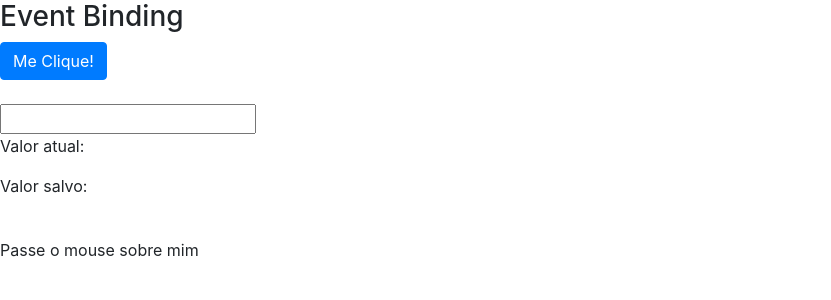
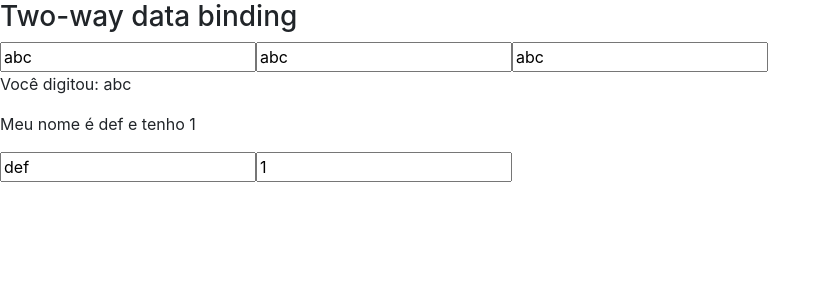
Before and after one commit to RafaelMoura29/aprendendo-angular, an Angular app in the folder curso-loiane/data-binding/: page / in a window 1280 px wide. Shown: the top 300 px of the page, without its empty margins (0-831 px from the left). Built offline with nearby package versions, Linux system fonts and the light colour scheme.

Commit message:
two-way data binding

```diff
--- a/curso-loiane/data-binding/src/app/app.module.ts
+++ b/curso-loiane/data-binding/src/app/app.module.ts
@@ -1,5 +1,7 @@
+import { MeuFormModule } from './meu-form/meu-form.module';
 import { BrowserModule } from '@angular/platform-browser';
 import { NgModule } from '@angular/core';
+import { FormsModule } from '@angular/forms';
 
 import { AppComponent } from './app.component';
 import { DataBindingComponent } from './data-binding/data-binding.component';
@@ -10,7 +12,9 @@
     DataBindingComponent
   ],
   imports: [
-    BrowserModule
+    BrowserModule,
+    FormsModule,
+    MeuFormModule
   ],
   providers: [],
   bootstrap: [AppComponent]
--- a/curso-loiane/data-binding/src/app/data-binding/data-binding.component.html
+++ b/curso-loiane/data-binding/src/app/data-binding/data-binding.component.html
@@ -1,4 +1,4 @@
-<section>
+<!-- <section> -->
 
   <!-- <article>
     <h3>Interpolação</h3>
@@ -48,7 +48,7 @@
     </div>
   </article> -->
 
-  <article>
+  <!-- <article>
     <h3>Event Binding</h3>
     <div>
       <button (click)="botaoClicado()" class="btn btn-primary">
@@ -68,6 +68,9 @@
         Passe o mouse sobre mim
       </span>
     </div>
-  </article>
+  </article> -->
 
-</section>
+
+<!-- </section> -->
+
+<app-meu-form></app-meu-form>
--- /dev/null
+++ b/curso-loiane/data-binding/src/app/meu-form/meu-form.component.html
@@ -0,0 +1,29 @@
+<section class="two-way-databinding">
+  <h3>Two-way data binding</h3>
+  <div>
+
+    <input type="text"
+      [value]="nome"
+      (input)="nome = $event.target.value"
+    />
+
+    <input type="text"
+      [ngModel]="nome"
+      (ngModelChange)="nome = $event"
+    />
+
+    <input type="text"
+      [(ngModel)]="nome"
+    />
+
+    <p>Você digitou: {{ nome }}</p>
+
+  </div>
+
+  <div>
+    <p>Meu nome é {{ pessoa.nome }} e tenho {{ pessoa.idade }}</p>
+    <input type="text" [(ngModel)]="pessoa.nome">
+    <input type="text" [(ngModel)]="pessoa.idade">
+
+  </div>
+</section>
--- /dev/null
+++ b/curso-loiane/data-binding/src/app/meu-form/meu-form.component.ts
@@ -0,0 +1,22 @@
+import { Component, OnInit } from '@angular/core';
+
+@Component({
+  selector: 'app-meu-form',
+  templateUrl: './meu-form.component.html',
+  styleUrls: ['./meu-form.component.css']
+})
+export class MeuFormComponent implements OnInit {
+
+  nome: string = 'abc';
+
+  pessoa: any = {
+    nome: 'def',
+    idade: 1
+  }
+
+  constructor() { }
+
+  ngOnInit(): void {
+  }
+
+}
```
Also changed, not shown: curso-loiane/data-binding/src/app/meu-form/meu-form.module.ts (added, +18 -0 lines), curso-loiane/data-binding/src/app/meu-form/meu-form.component.css (added), 1 other file (tests, documents, lock files or other folders).
